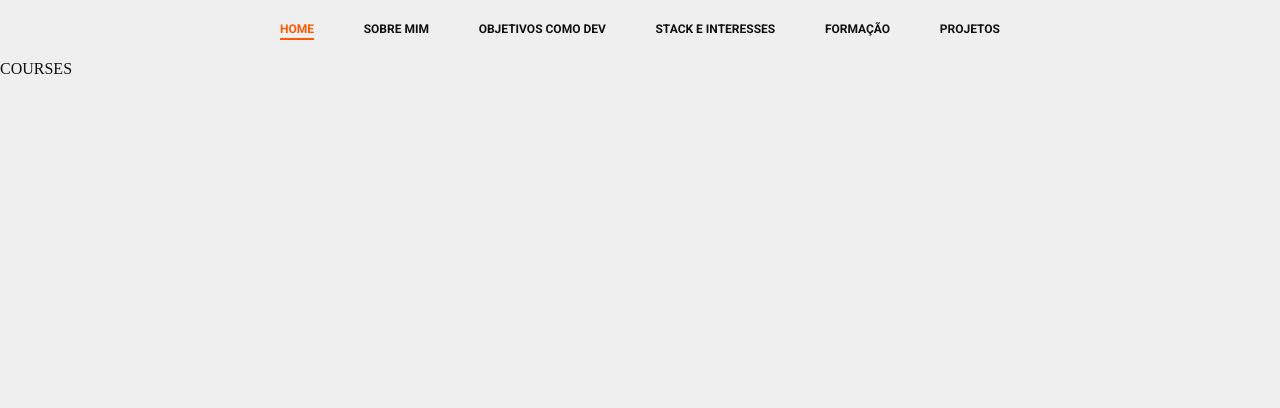
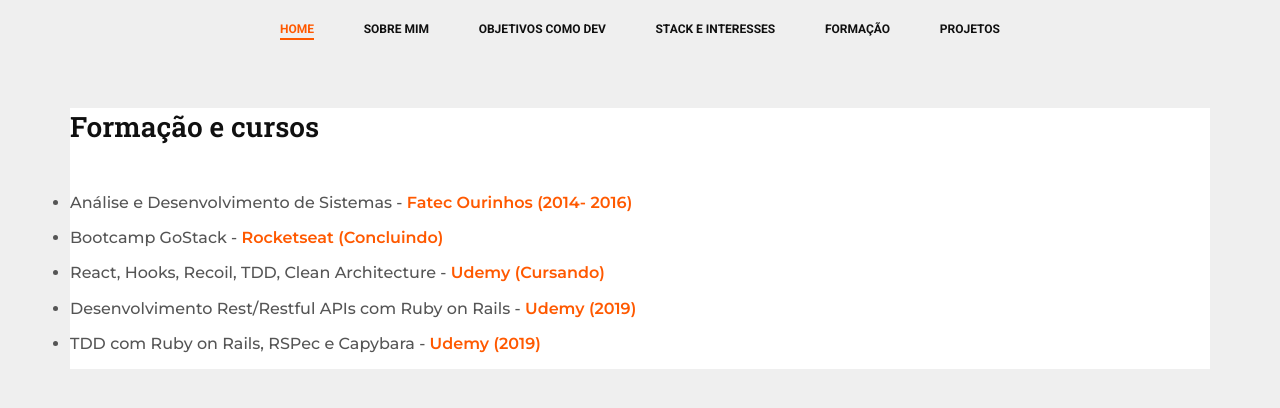
Before and after one commit to agnaldoburgojr/portfolio, a React (Create React App) app: page /courses in a window 1280 px wide. Shown: the top 408 px of the page. Built offline with nearby package versions, Linux system fonts and the light colour scheme.

Commit message:
feat: add courses page

```diff
--- a/src/pages/Courses/index.tsx
+++ b/src/pages/Courses/index.tsx
@@ -1,8 +1,20 @@
 import React from 'react';
+import { Container, Title, Content} from './styles'
 
 const Courses: React.FC = () => {
   return (
-    <div>COURSES</div>
+    <Container>
+      <Title>Formação e cursos</Title>
+      <Content>
+        <ul>
+          <li>Análise e Desenvolvimento de Sistemas - <b>Fatec Ourinhos (2014- 2016)</b></li>
+          <li>Bootcamp GoStack - <b>Rocketseat (Concluindo)</b></li>
+          <li>React, Hooks, Recoil, TDD, Clean Architecture - <b>Udemy (Cursando)</b></li>
+          <li>Desenvolvimento Rest/Restful APIs com Ruby on Rails - <b>Udemy (2019)</b></li>
+          <li>TDD com Ruby on Rails, RSPec e Capybara  - <b>Udemy (2019)</b></li>
+        </ul>
+      </Content>
+    </Container>
   );
 };
 
--- /dev/null
+++ b/src/pages/Courses/styles.ts
@@ -0,0 +1,35 @@
+import styled from 'styled-components'
+
+export const Container = styled.div`
+  width: 1140px;
+  margin: 0 auto;
+  background-color: #fff;
+`
+
+export const Title = styled.h2`
+  font-family: 'Roboto Slab', serif;
+  margin-top: 48px;
+  font-size: 28px;
+`
+
+export const Content = styled.div`
+  margin-top: 48px;
+  display: flex;
+  align-items: center;
+
+
+  ul {
+    width: 700px;
+    font-family: 'Montserrat', sans-serif;
+    line-height: 1.2;
+    color: #555;
+
+    li {
+      margin-bottom: 16px;
+
+      b {
+        color: #ff5900;
+      }
+    }
+  }
+`
```
Also changed, not shown: 1 other file (tests, documents, lock files or other folders).
